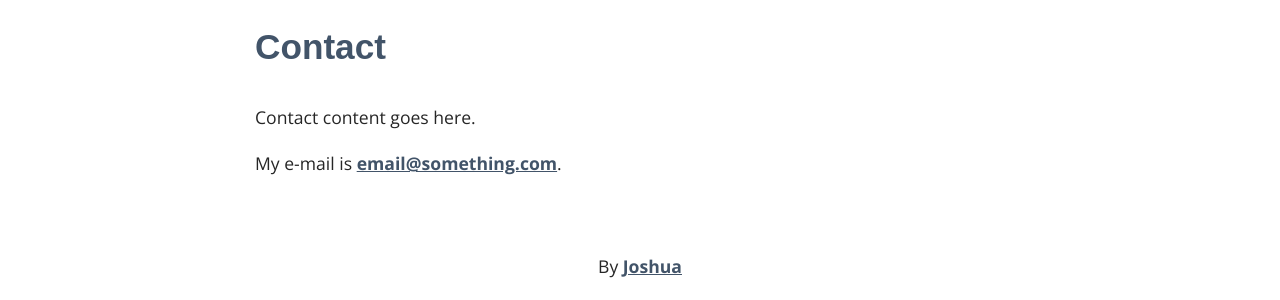
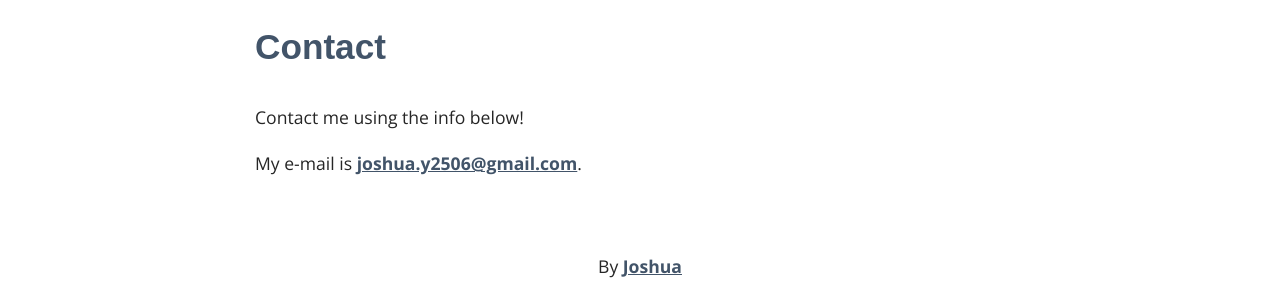
Before and after one commit to joshua-y/joshua-y-oldwebsite, a Jekyll site: the page built from _pages/02_contact.md, in a window 1280 px wide. Shown: the part 508-808 px from the top of the page. Built offline with Jekyll 4.4.1, drawn with Linux system fonts in a browser that asks for light colours; some web fonts are replaced.

Commit message:
Second commit

```diff
--- a/_pages/02_contact.md
+++ b/_pages/02_contact.md
@@ -4,6 +4,6 @@ title: Contact
 permalink: /contact/
 ---
 
-Contact content goes here.
+Contact me using the info below!
 
-My e-mail is [email@something.com](mailto:email@something.com).
+My e-mail is [joshua.y2506@gmail.com](mailto:joshua.y2506@gmail.com).
```
Also changed, not shown: _pages/01_about.md (+1 -1 lines).
